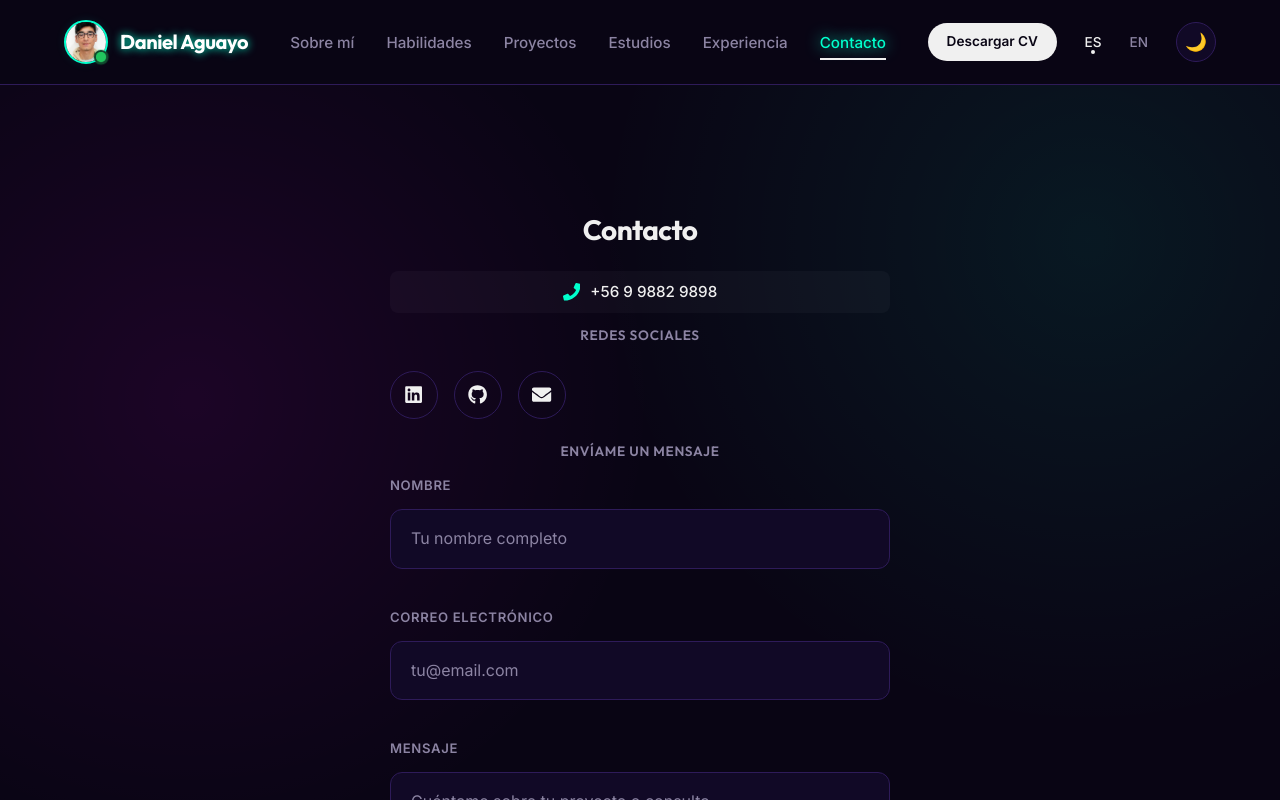
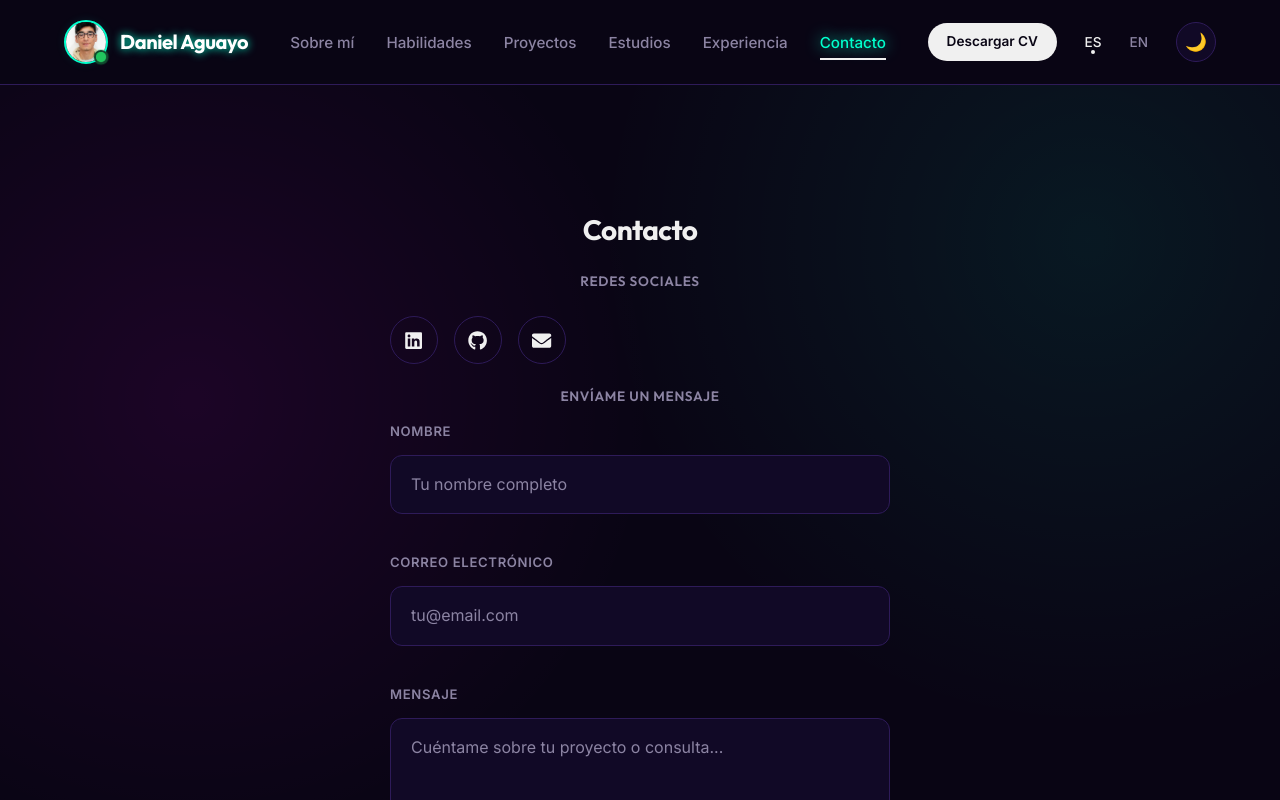
Before and after one commit to Dantrotel/Portafolio, a React (Vite) app: page / in a window 1280 px wide. Both pictures are taken after a click on the button "Contacto". Built offline with nearby package versions, Linux system fonts and the light colour scheme.

Commit message:
fix(contact): quitar telefono personal del sitio publico

```diff
--- a/src/components/Contact.jsx
+++ b/src/components/Contact.jsx
@@ -1,5 +1,5 @@
 import { useState } from 'react'
-import { FaPhone, FaLinkedin, FaGithub, FaEnvelope } from 'react-icons/fa'
+import { FaLinkedin, FaGithub, FaEnvelope } from 'react-icons/fa'
 import './Contact.css'
 
 export default function Contact({ t }) {
@@ -52,11 +52,6 @@ export default function Contact({ t }) {
   return (
     <div className="contact-container section" id="contacto">
       <h2 className="contact-title">{t?.contact?.title || 'Contacto'}</h2>
-
-      <div className="contact-item">
-        <FaPhone className="contact-icon" aria-hidden="true" />
-        <a href="tel:+56998829898" aria-label="Llamar por teléfono">+56 9 9882 9898</a>
-      </div>
 
       <p className="social-title">{t?.contact?.social || 'Redes sociales'}</p>
       <div className="social-icons">
```
